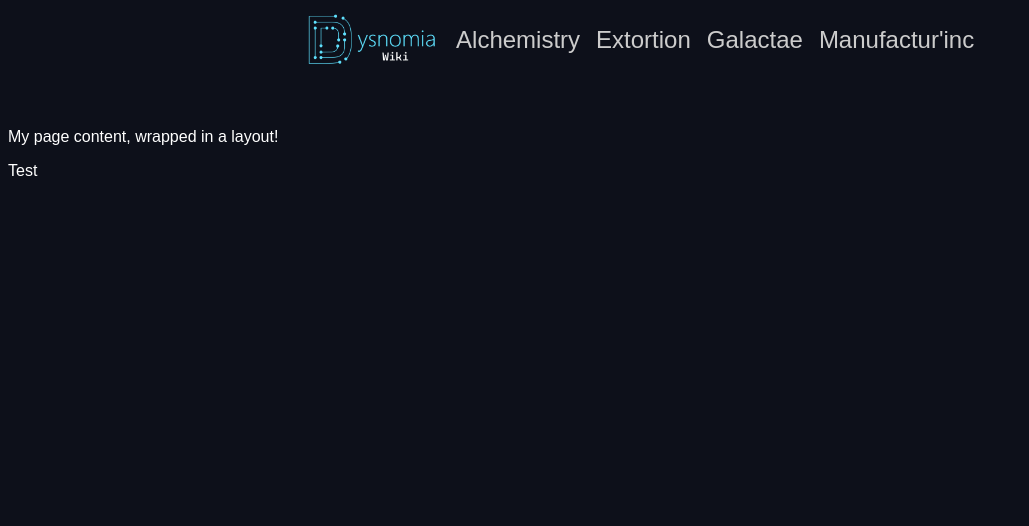
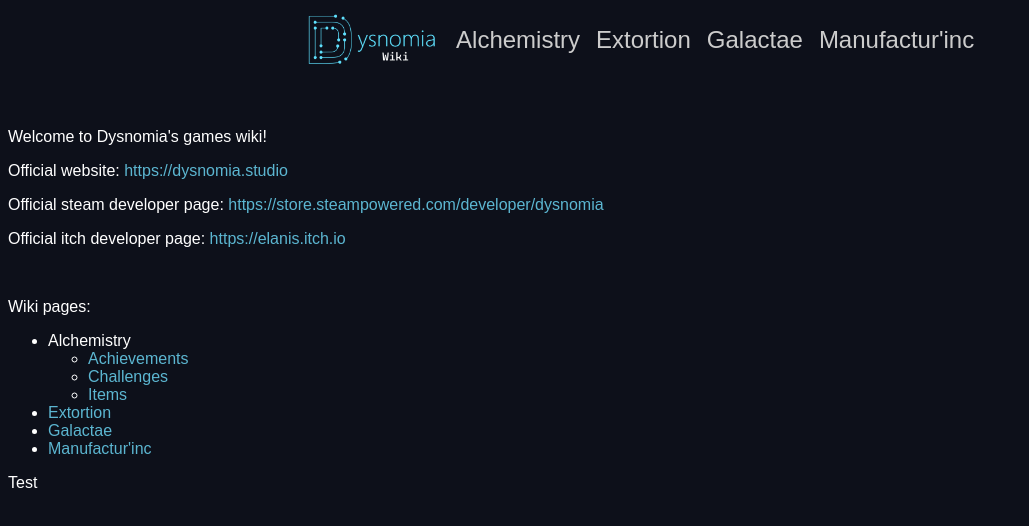
Before and after one commit to Dysnomia-Studio/dysnomia-wiki, an Astro site: page / in a window 1280 px wide. Shown: the whole page, without its empty margins (0-1029 px from the left). Built offline with nearby package versions, Linux system fonts and the light colour scheme; Astro itself is replaced by a stand-in of ours.

Commit message:
Dummy homepage

```diff
--- /dev/null
+++ b/src/css/home.css
@@ -0,0 +1,9 @@
+.home a {
+	color: hsl(194, 56%, 59%);
+	text-decoration: none;
+}
+
+.home a:hover {
+	color: hsl(194, 56%, 75%);
+	text-decoration: underline;
+}
--- a/src/pages/index.astro
+++ b/src/pages/index.astro
@@ -1,7 +1,30 @@
 ---
 import Layout from '../layout/layout.astro';
 
+import '/src/css/home.css';
+
 ---
 <Layout title="Home">
-	<p>My page content, wrapped in a layout!</p>
+	<div class="home">
+		{/* TODO: i18n */}
+		<p>Welcome to Dysnomia's games wiki!</p>
+		<p>Official website: <a href="https://dysnomia.studio" target="_blank" rel="noopener noreferrer">https://dysnomia.studio</a></p>
+		<p>Official steam developer page: <a href="https://store.steampowered.com/developer/dysnomia" target="_blank" rel="noopener noreferrer">https://store.steampowered.com/developer/dysnomia</a></p>
+		<p>Official itch developer page: <a href="https://elanis.itch.io" target="_blank" rel="noopener noreferrer">https://elanis.itch.io</a></p>
+		<br/>
+		<p>Wiki pages:</p>
+		<ul>
+			<li>
+				<span>Alchemistry</span>
+				<ul>
+					<li><a href="/alchemistry/achievements">Achievements</a><br/></li>
+					<li><a href="/alchemistry/challenges">Challenges</a><br/></li>
+					<li><a href="/alchemistry/items">Items</a><br/></li>
+				</ul>
+			</li>
+			<li><a href="/extortion">Extortion</a></li>
+			<li><a href="/galactae">Galactae</a></li>
+			<li><a href="/manufactur-inc">Manufactur'inc</a></li>
+		</ul>
+	</div>
 </Layout>
```
